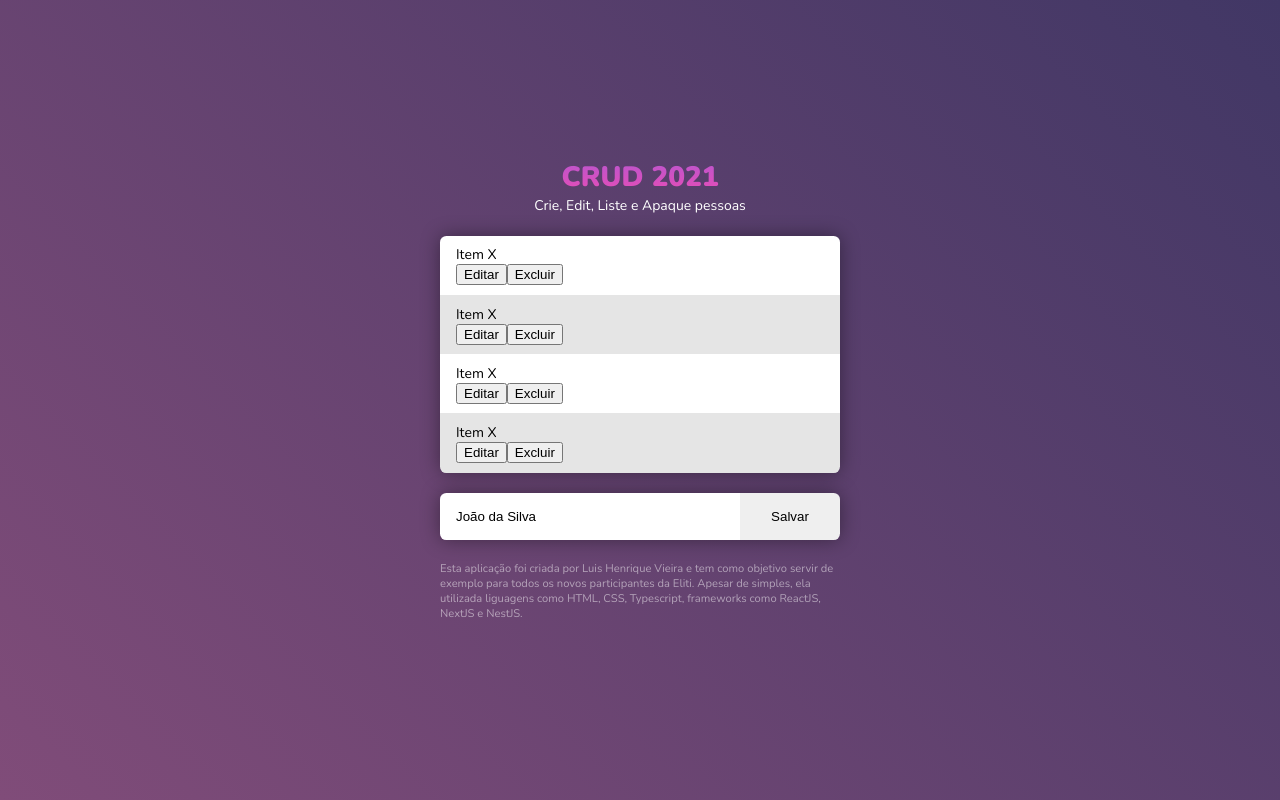
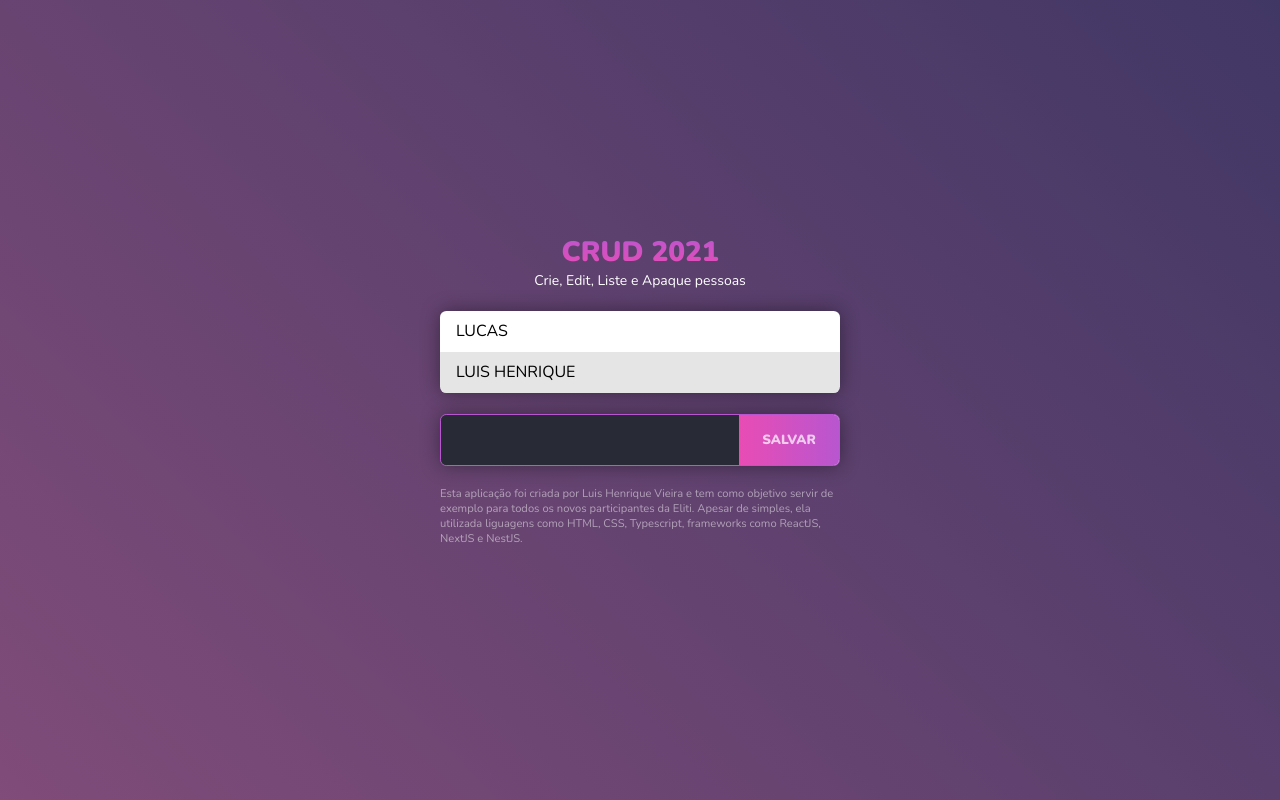
Before and after one commit to luishenriquev/crud2023, a Next.js app: page / in a window 1280 px wide. Built offline with nearby package versions, Linux system fonts and the light colour scheme.

Commit message:
Ajustes de layout

```diff
--- a/components/Form.tsx
+++ b/components/Form.tsx
@@ -3,7 +3,7 @@ import styled from 'styled-components'
 export default function Form() {
   return (
     <Wrapper>
-      <Input value="João da Silva" />
+      <Input />
       <Button type="button">Salvar</Button>
     </Wrapper>
   )
@@ -11,19 +11,37 @@ export default function Form() {
 
 const Wrapper = styled.div`
   display: flex;
-  border-radius: .4rem;
+  border-radius: 0.4rem;
   overflow: hidden;
   box-shadow: 0 0 1.2rem rgba(0, 0, 0, 0.4);
+  border: 1px solid #b856d0;
 `
 
 const Input = styled.input`
   flex: 80%;
   border: none;
   padding: 1rem;
+  background: #282a36;
+  color: white;
+  text-transform: uppercase;
+  font-size: 1rem;
+  transition: background .2s;
+  :focus {
+    background: black;
+  }
 `
 
 const Button = styled.button`
   flex: 20%;
   min-width: 100px;
   border: none;
+  background-image: linear-gradient(90deg, #e94cb4, #b856d0);
+  color: rgba(255, 255, 255, 0.7);
+  text-transform: uppercase;
+  transition: all 0.2s;
+  :hover {
+    cursor: pointer;
+    color: rgba(255, 255, 255, 0.9);
+    background-image: linear-gradient(90deg, #e94cb4, #e94cb4);
+  }
 `
--- a/components/List.tsx
+++ b/components/List.tsx
@@ -1,12 +1,16 @@
 import styled from 'styled-components'
+import { Pessoa } from 'types'
 
-export default function List() {
+type Props = {
+  pessoas: Pessoa[]
+}
+
+export default function List({ pessoas }: Props) {
   return (
     <Wrapper>
-      <Item />
-      <Item />
-      <Item />
-      <Item />
+      {pessoas.map((p) => (
+        <Item key={p.id} pessoa={p} />
+      ))}
     </Wrapper>
   )
 }
@@ -21,10 +25,15 @@ const Wrapper = styled.div`
 /**
  * ITEM
  */
-function Item() {
+
+type PropsItem = {
+  pessoa: Pessoa
+}
+
+function Item({ pessoa }: PropsItem) {
   return (
     <WrapperItem>
-      <Name>Item X</Name>
+      <Name>{pessoa.name}</Name>
       <Controls>
         <Control>Editar</Control>
         <Control>Excluir</Control>
@@ -34,13 +43,40 @@ function Item() {
 }
 
 const WrapperItem = styled.div`
-  padding: .6rem 1rem;
+  padding: 0.6rem 1rem;
+  text-transform: uppercase;
+  font-size: 1rem;
   :nth-child(even) {
     background: rgba(0, 0, 0, 0.1);
+  }
+  :hover {
+    section {
+      height: 1.7rem;
+    }
   }
 `
 const Name = styled.div``
 
-const Controls = styled.div``
+const Controls = styled.section`
+  height: 0;
+  overflow: hidden;
+  transition: .2s;
+`
 
-const Control = styled.button``
+const Control = styled.button`
+  font-size: 0.6rem;
+  background: none;
+  border: 1px solid #c466d2;
+  color: #c466d2;
+  padding: 0.15rem 0.7rem;
+  background: white;
+  :not(:last-child) {
+    margin-right: 0.5rem;
+  }
+  transition: all 0.2s;
+  :hover {
+    cursor: pointer;
+    color: #e94cb4;
+    border-color: #e94cb4;
+  }
+`
--- a/pages/index.tsx
+++ b/pages/index.tsx
@@ -3,13 +3,18 @@ import Header from 'components/Header'
 import List from 'components/List'
 import Form from 'components/Form'
 import Footer from 'components/Footer'
+import { Pessoa } from 'types'
 
-export default function Home() {
+type Props = {
+  pessoas: Pessoa[]
+}
+
+export default function Home({ pessoas }: Props) {
   return (
     <Wrapper>
       <Container>
         <Header />
-        <List />
+        <List pessoas={pessoas} />
         <Form />
         <Footer />
       </Container>
@@ -29,3 +34,15 @@ const Container = styled.div`
     margin-bottom: 1.3rem;
   }
 `
+
+export async function getStaticProps(context) {
+  const pessoas = [
+    { id: 'a', name: 'Lucas' },
+    { id: 'b', name: 'Luis Henrique' },
+  ]
+  return {
+    props: {
+      pessoas,
+    },
+  }
+}
--- a/styles/globals.css
+++ b/styles/globals.css
@@ -21,3 +21,14 @@ a {
 * {
   box-sizing: border-box;
 }
+
+button {
+  font-family: 'Nunito', sans-serif;
+  font-weight: 900;
+  text-transform: uppercase;
+  outline: none;
+}
+
+input {
+  outline: none;
+}
--- /dev/null
+++ b/types/index.tsx
@@ -0,0 +1,4 @@
+export type Pessoa = {
+  id: string
+  name: string
+}
```
